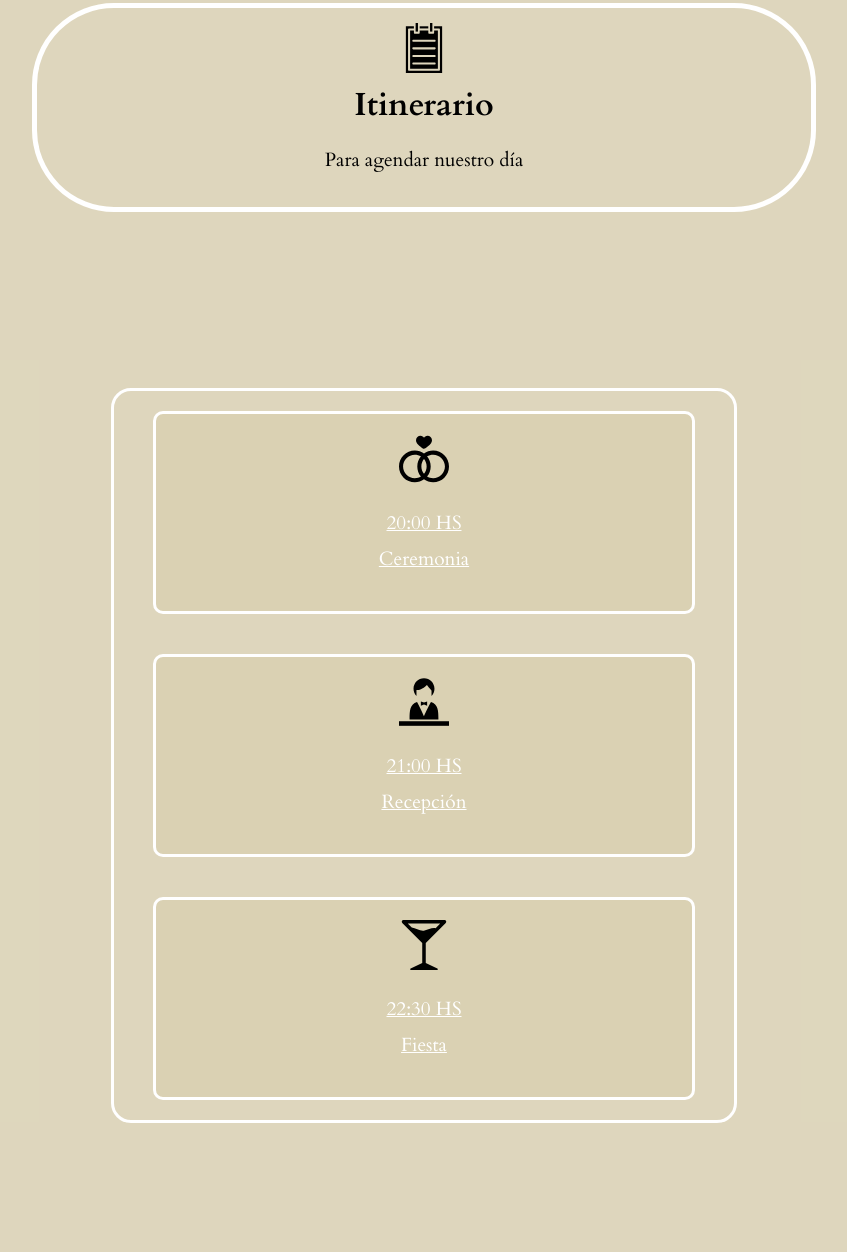
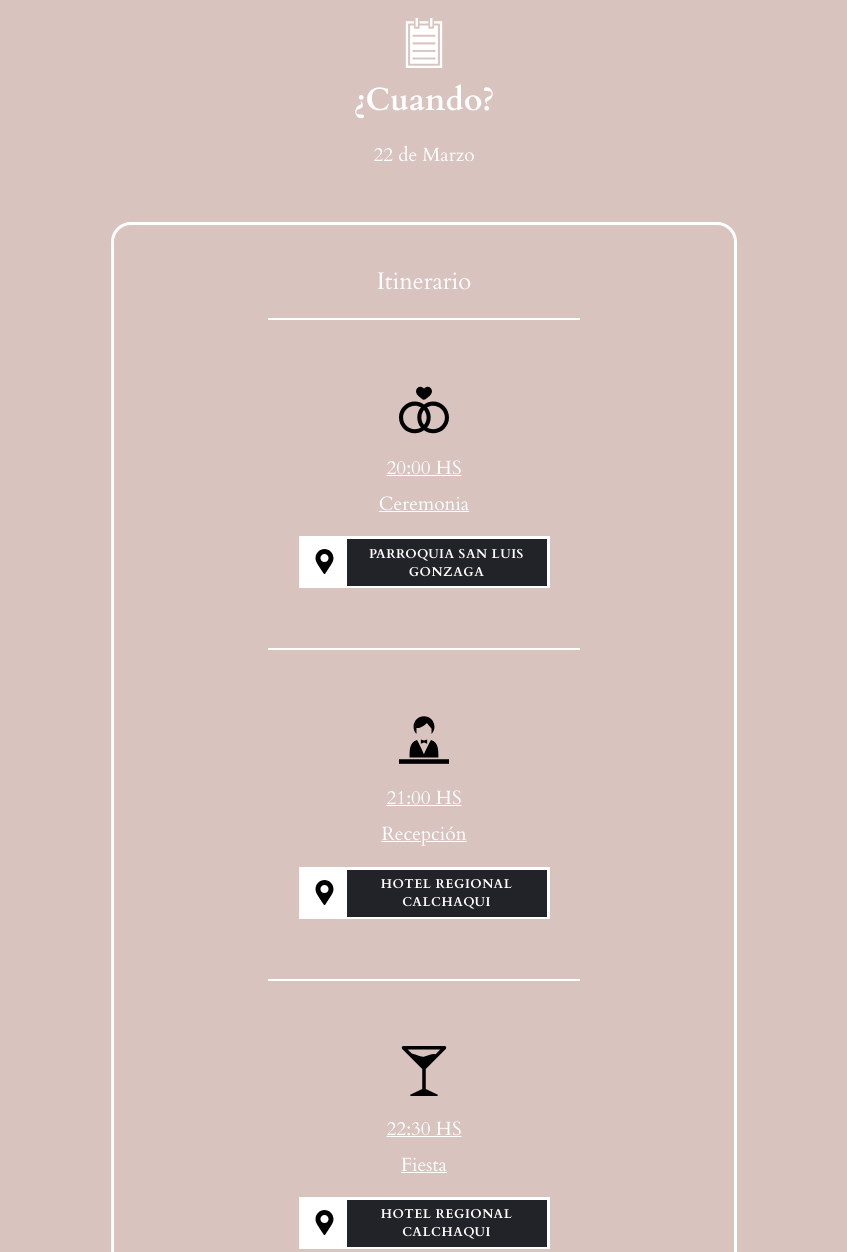
Before and after one commit to AkselFumis/Tarjeta-Digital, a plain HTML site: page index.html in a window 1280 px wide. Shown: the part 2181-3433 px from the top of the page, without its empty margins (216-1063 px from the left). Drawn offline with Linux system fonts and the light colour scheme.

Commit message:
Cambio de color y cosas menores

```diff
--- a/index.html
+++ b/index.html
@@ -50,33 +50,38 @@
 
     <section id="events" class="seccion">
         <div class="texto-itinerario">
-            <svg fill="#000000" version="1.1" id="Capa_1" xmlns="http://www.w3.org/2000/svg"
-                xmlns:xlink="http://www.w3.org/1999/xlink" viewBox="0 0 490 490" xml:space="preserve">
-                <g>
+            <svg fill="#ffffff" version="1.1" id="Capa_1" xmlns="http://www.w3.org/2000/svg"
+                xmlns:xlink="http://www.w3.org/1999/xlink" viewBox="0 0 490 490" xml:space="preserve" stroke="#ffffff">
+                <g id="SVGRepo_bgCarrier" stroke-width="0"></g>
+                <g id="SVGRepo_tracerCarrier" stroke-linecap="round" stroke-linejoin="round"></g>
+                <g id="SVGRepo_iconCarrier">
                     <g>
                         <g>
-                            <rect x="162.9" width="22.9" height="84.4" />
-                            <path d="M145.8,73.9h-36.9v374.5h272.2V73.9h-36.9v20.6c0,5.8-4.7,10.1-10.1,10.1h-36.6c-5.8,0-10.1-4.7-10.1-10.1V73.9H203v20.6
-				c0,5.8-4.7,10.1-10.1,10.1h-36.6c-5.8,0-10.1-4.7-10.1-10.1V73.9H145.8z M349.2,407.6H140.8c-5.8,0-10.1-4.7-10.1-10.1
-				c0-5.8,4.7-10.1,10.1-10.1h208.4c5.8,0,10.1,4.7,10.1,10.1C359.7,402.9,355.1,407.6,349.2,407.6z M349.2,333.3H140.8
-				c-5.8,0-10.1-4.7-10.1-10.1s4.7-10.1,10.1-10.1h208.4c5.8,0,10.1,4.7,10.1,10.1S355.1,333.3,349.2,333.3z M349.2,258.6H140.8
-				c-5.8,0-10.1-4.7-10.1-10.1c0-5.8,4.7-10.1,10.1-10.1h208.4c5.8,0,10.1,4.7,10.1,10.1C359.7,253.9,355.1,258.6,349.2,258.6z
-				 M349.2,163.3c5.8,0,10.1,4.7,10.1,10.1c0,5.8-4.7,10.1-10.1,10.1H140.8c-5.8,0-10.1-4.7-10.1-10.1c0-5.8,4.7-10.1,10.1-10.1
-				H349.2z" />
-                            <rect x="203" y="32.3" width="84" height="21" />
-                            <rect x="304.1" width="22.9" height="84.4" />
-                            <path d="M344.2,53.3h47.1c5.8,0,10.1,4.7,10.1,10.1v395.1c0,5.8-4.7,10.1-10.1,10.1H98.8c-5.8,0-10.1-4.7-10.1-10.1V63.8
-				c0-5.8,4.7-10.1,10.1-10.1h47.1V32.3H67.3V490h355.4V32.3h-78.6v21H344.2z" />
+                            <g>
+                                <rect x="162.9" width="22.9" height="84.4"></rect>
+                                <path
+                                    d="M145.8,73.9h-36.9v374.5h272.2V73.9h-36.9v20.6c0,5.8-4.7,10.1-10.1,10.1h-36.6c-5.8,0-10.1-4.7-10.1-10.1V73.9H203v20.6 c0,5.8-4.7,10.1-10.1,10.1h-36.6c-5.8,0-10.1-4.7-10.1-10.1V73.9H145.8z M349.2,407.6H140.8c-5.8,0-10.1-4.7-10.1-10.1 c0-5.8,4.7-10.1,10.1-10.1h208.4c5.8,0,10.1,4.7,10.1,10.1C359.7,402.9,355.1,407.6,349.2,407.6z M349.2,333.3H140.8 c-5.8,0-10.1-4.7-10.1-10.1s4.7-10.1,10.1-10.1h208.4c5.8,0,10.1,4.7,10.1,10.1S355.1,333.3,349.2,333.3z M349.2,258.6H140.8 c-5.8,0-10.1-4.7-10.1-10.1c0-5.8,4.7-10.1,10.1-10.1h208.4c5.8,0,10.1,4.7,10.1,10.1C359.7,253.9,355.1,258.6,349.2,258.6z M349.2,163.3c5.8,0,10.1,4.7,10.1,10.1c0,5.8-4.7,10.1-10.1,10.1H140.8c-5.8,0-10.1-4.7-10.1-10.1c0-5.8,4.7-10.1,10.1-10.1 H349.2z">
+                                </path>
+                                <rect x="203" y="32.3" width="84" height="21"></rect>
+                                <rect x="304.1" width="22.9" height="84.4"></rect>
+                                <path
+                                    d="M344.2,53.3h47.1c5.8,0,10.1,4.7,10.1,10.1v395.1c0,5.8-4.7,10.1-10.1,10.1H98.8c-5.8,0-10.1-4.7-10.1-10.1V63.8 c0-5.8,4.7-10.1,10.1-10.1h47.1V32.3H67.3V490h355.4V32.3h-78.6v21H344.2z">
+                                </path>
+                            </g>
                         </g>
                     </g>
                 </g>
             </svg>
-            <h2>Itinerario</h2>
-            <p>Para agendar nuestro día</p>
+            <h2>¿Cuando?</h2>
+            <p>22 de Marzo</p>
         </div>
 
         <div class="itinerario">
-            <div class="evento" onclick="mostrarMapa('ceremonia')">
+            <div class="encabezado-itinerario">
+                Itinerario
+            </div>
+            <hr class="separador">
+            <div class="evento">
                 <svg fill="#000000" height="800px" width="800px" version="1.1" id="Capa_1"
                     xmlns="http://www.w3.org/2000/svg" xmlns:xlink="http://www.w3.org/1999/xlink"
                     viewBox="0 0 368.875 368.875" xml:space="preserve">
@@ -98,8 +103,29 @@
                 </svg>
                 <p class="hora">20:00 HS</p>
                 <p class="titulo">Ceremonia</p>
+                <div class="button-icon" onclick="mostrarMapa('ceremonia')">
+                    <div class="icon">
+                        <svg fill="#000000" height="800px" width="800px" version="1.1" id="Layer_1"
+                            xmlns="http://www.w3.org/2000/svg" xmlns:xlink="http://www.w3.org/1999/xlink"
+                            viewBox="0 0 512 512" xml:space="preserve">
+                            <g>
+                                <g>
+                                    <path d="M256,0C154.739,0,72.348,82.386,72.348,183.652c0,70.241,18.514,94.635,169.771,320.929
+			C245.217,509.217,250.424,512,256,512s10.782-2.783,13.881-7.418c151.251-226.216,169.771-251.423,169.771-320.929
+			C439.652,82.386,357.261,0,256,0z M256,267.13c-46.032,0-83.478-37.446-83.478-83.478c0-46.032,37.446-83.478,83.478-83.478
+			s83.478,37.446,83.478,83.478C339.478,229.684,302.032,267.13,256,267.13z" />
+                                </g>
+                            </g>
+                        </svg>
+                    </div>
+                    <div class="cube">
+                        <span class="side front">Parroquia San Luis Gonzaga</span>
+                        <span class="side top">Ubicacion</span>
+                    </div>
+                </div>
             </div>
-            <div class="evento" onclick="mostrarMapa('recepcion')">
+            <hr>
+            <div class="evento">
                 <svg version="1.1" id="_x32_" xmlns="http://www.w3.org/2000/svg"
                     xmlns:xlink="http://www.w3.org/1999/xlink" viewBox="0 0 512 512" xml:space="preserve">
                     <style type="text/css">
@@ -120,8 +146,29 @@
                 </svg>
                 <p class="hora">21:00 HS</p>
                 <p class="titulo">Recepción</p>
+                <div class="button-icon" onclick="mostrarMapa('recepcion')">
+                    <div class="icon">
+                        <svg fill="#000000" height="800px" width="800px" version="1.1" id="Layer_1"
+                            xmlns="http://www.w3.org/2000/svg" xmlns:xlink="http://www.w3.org/1999/xlink"
+                            viewBox="0 0 512 512" xml:space="preserve">
+                            <g>
+                                <g>
+                                    <path d="M256,0C154.739,0,72.348,82.386,72.348,183.652c0,70.241,18.514,94.635,169.771,320.929
+			C245.217,509.217,250.424,512,256,512s10.782-2.783,13.881-7.418c151.251-226.216,169.771-251.423,169.771-320.929
+			C439.652,82.386,357.261,0,256,0z M256,267.13c-46.032,0-83.478-37.446-83.478-83.478c0-46.032,37.446-83.478,83.478-83.478
+			s83.478,37.446,83.478,83.478C339.478,229.684,302.032,267.13,256,267.13z" />
+                                </g>
+                            </g>
+                        </svg>
+                    </div>
+                    <div class="cube">
+                        <span class="side front">Hotel Regional Calchaqui</span>
+                        <span class="side top">Ubicacion</span>
+                    </div>
+                </div>
             </div>
-            <div class="evento" onclick="mostrarMapa('fiesta')">
+            <hr>
+            <div class="evento" >
                 <svg height="800px" width="800px" version="1.1" id="Capa_1" xmlns="http://www.w3.org/2000/svg"
                     xmlns:xlink="http://www.w3.org/1999/xlink" viewBox="0 0 491.035 491.035" xml:space="preserve">
                     <path id="coctail-glass" style="fill:#000100;"
@@ -133,6 +180,26 @@
                 </svg>
                 <p class="hora">22:30 HS</p>
                 <p class="titulo">Fiesta</p>
+                <div class="button-icon" onclick="mostrarMapa('fiesta')">
+                    <div class="icon">
+                        <svg fill="#000000" height="800px" width="800px" version="1.1" id="Layer_1"
+                            xmlns="http://www.w3.org/2000/svg" xmlns:xlink="http://www.w3.org/1999/xlink"
+                            viewBox="0 0 512 512" xml:space="preserve">
+                            <g>
+                                <g>
+                                    <path d="M256,0C154.739,0,72.348,82.386,72.348,183.652c0,70.241,18.514,94.635,169.771,320.929
+			C245.217,509.217,250.424,512,256,512s10.782-2.783,13.881-7.418c151.251-226.216,169.771-251.423,169.771-320.929
+			C439.652,82.386,357.261,0,256,0z M256,267.13c-46.032,0-83.478-37.446-83.478-83.478c0-46.032,37.446-83.478,83.478-83.478
+			s83.478,37.446,83.478,83.478C339.478,229.684,302.032,267.13,256,267.13z" />
+                                </g>
+                            </g>
+                        </svg>
+                    </div>
+                    <div class="cube">
+                        <span class="side front">Hotel Regional Calchaqui</span>
+                        <span class="side top">Ubicacion</span>
+                    </div>
+                </div>
             </div>
         </div>
     </section>
--- a/styles.css
+++ b/styles.css
@@ -217,7 +217,7 @@ footer {
     padding: 20px;
     padding-bottom: 50px;
     border-radius: 10px;
-    background-color: #dad1b3d9;
+    background-color: #d8c3bf;
     flex-wrap: wrap;
     height: auto;
     min-height: 175vh;
@@ -240,7 +240,7 @@ footer {
     border-radius: 82px 82px 82px 82px;
     -webkit-border-radius: 82px 82px 82px 82px;
     -moz-border-radius: 82px 82px 82px 82px;
-    border: 5px solid #ffffff;
+    color: white;
     padding: 15px;
 }
 
@@ -267,28 +267,43 @@ footer {
     flex-wrap: wrap;
 }
 
+.itinerario hr {
+    width: 50%;
+    margin-right: auto;
+    margin-left: auto;
+    margin-top: 20px;
+    margin-bottom: 25px;
+    background-color: white;
+    border: 1px solid #ffffff;
+}
+
+.encabezado-itinerario {
+    font-size: 1.5em;
+    color: white;
+    padding-top: 40px;
+    text-align: center;
+    width: 80%;
+}
+
 .evento {
-    background-color: #dad1b3;
+    display: flex;
+    flex-direction: column;
+    align-items: center;
     padding: 20px;
     border-radius: 10px;
     margin: 20px;
     text-align: center;
     cursor: pointer;
-    border: 3px solid white;
     width: 80%;
     transition: all 1s;
+    height: auto;
     /* Color del borde */
-}
-
-.evento:hover {
-    background-color: white;
-    color: #dad1b3;
 }
 
 .hora {
     font-size: 1.5em;
     margin: 0;
-    color: #d2c18a;
+    color: #ecd5d1;
 }
 
 .titulo,
@@ -299,9 +314,63 @@ footer {
     text-decoration: underline;
 }
 
-.evento:hover .hora,
-.evento:hover .titulo {
-    color: #d2c18a;
+.button-icon {
+    display: flex;
+    border: 3px #fff solid;
+    width: fit-content;
+    height: fit-content;
+    cursor: pointer;
+}
+
+.icon {
+    background-color: #fff;
+    padding: 10px 10px 5px 10px;
+}
+
+#events .icon svg {
+    width: 25px;
+    height: 25px;
+    margin: 0;
+}
+
+.cube {
+    transition: all 0.4s;
+    transform-style: preserve-3d;
+    width: 200px;
+    height: 20px;
+}
+
+.button-icon:hover {
+    border-color: #d3b6b0;
+}
+
+.button-icon:hover .cube {
+    transform: rotateX(90deg);
+}
+
+.side {
+    position: absolute;
+    height: 47px;
+    width: 200px;
+    display: flex;
+    font-size: 0.8em;
+    justify-content: center;
+    align-items: center;
+    text-transform: uppercase;
+    letter-spacing: 0.5px;
+    font-weight: bold;
+}
+
+.top {
+    background: #d3b6b0;
+    color: #fff;
+    transform: rotateX(-90deg) translate3d(0, 13.5px, 2em);
+}
+
+.front {
+    background: #222229;
+    color: #fff;
+    transform: translate3d(0, 0, 1em);
 }
 
 /* Estilos para el modal */
@@ -394,7 +463,7 @@ footer {
 .info-item {
     width: 30%;
     background-color: white;
-    border: 3px solid #dad1b3;
+    border: 3px solid #d8c3bf;
     border-radius: 10px;
     padding: 20px;
     margin: 10px 0;
@@ -408,7 +477,7 @@ footer {
 }
 
 .info-item .contenido h3 {
-    color: #d2c18a;
+    color: #efd1cb;
     margin-top: 10px;
     font-size: 2rem;
 }
@@ -420,7 +489,7 @@ footer {
 
 .info-item button {
     padding: 10px 20px;
-    background: #dad1b3;
+    background: #d8c3bf;
     border: none;
     color: white;
     cursor: pointer;
@@ -429,7 +498,7 @@ footer {
 }
 
 .info-item button:hover {
-    background: #d2c18a;
+    background: #efd1cb;
 }
 
 #modal-body {
@@ -450,7 +519,7 @@ footer {
 
 #modal-body h3 {
     text-align: center;
-    color: #d2c18a;
+    color: #efd1cb;
     font-size: 2em;
     margin: 10px 0;
 }
@@ -465,7 +534,7 @@ footer {
     display: block;
     margin: 20px auto;
     padding: 10px 20px;
-    background: #d2c18a;
+    background: #efd1cb;
     border: none;
     color: white;
     cursor: pointer;
@@ -474,7 +543,7 @@ footer {
 }
 
 #modal-body button:hover {
-    background: #ceb562;
+    background: #ffd5cd;
 }
 
 #confirmacion {
@@ -486,7 +555,7 @@ footer {
     background-color: white;
     border-radius: 10px;
     box-shadow: 0 0 10px rgba(0, 0, 0, 0.1);
-    background-color: #dad1b3;
+    background-color: #d8c3bf;
     height: auto;
 }
 
@@ -528,7 +597,7 @@ footer {
 .form-heading {
     text-align: center;
     margin: 2em;
-    color: #dad1b3;
+    color: #d8c3bf;
     font-size: 1.2em;
     background-color: transparent;
     align-self: center;
@@ -546,7 +615,7 @@ footer {
     border: none;
     outline: none;
     color: #171717;
-    background-color: #dad1b3;
+    background-color: #d8c3bf;
     box-shadow: inset 2px 5px 10px rgb(5, 5, 5);
     flex-direction: column;
     /* Asegurar que los campos adicionales se dispongan en columnas */
@@ -557,7 +626,7 @@ select {
 }
 
 option {
-    background-color: #dad1b3;
+    background-color: #d8c3bf;
     color: white;
 }
 
@@ -584,28 +653,28 @@ option {
     border: none;
     outline: none;
     background-color: transparent;
-    color: #dad1b3;
+    color: #d8c3bf;
     font-weight: bold;
-    outline: 1px solid #dad1b3;
+    outline: 1px solid #d8c3bf;
     transition: all ease-in-out 0.3s;
 }
 
 .sendMessage-btn:hover {
     transition: all ease-in-out 0.3s;
-    background-color: #dad1b3;
+    background-color: #d8c3bf;
     color: #000;
     cursor: pointer;
     box-shadow: inset 2px 5px 10px rgb(5, 5, 5);
 }
 
 .form-card1 {
-    background-image: linear-gradient(163deg, #e4d08c 0%, #e4d08c 100%);
+    background-image: linear-gradient(163deg, #efd1cb 0%, #efd1cb 100%);
     border-radius: 22px;
     transition: all 0.3s;
 }
 
 .form-card1:hover {
-    box-shadow: 0px 0px 30px 1px rgba(239, 202, 38, 0.3);
+    box-shadow: 0px 0px 30px 1px rgba(222, 181, 158, 0.74);
 }
 
 .form-card2 {
@@ -619,8 +688,20 @@ option {
 }
 
 @media (max-width: 768px) {
-    .mensaje-bienvenida{
+    .mensaje-bienvenida {
         width: 100%;
+    }
+
+    .texto-itinerario {
+        width: 80%;
+    }
+
+    .itinerario {
+        width: 90%;
+    }
+
+    .info-item {
+        width: 90%;
     }
 }
 
@@ -630,10 +711,12 @@ option {
     header .contador div {
         min-width: 40px;
     }
-    header .contador .numero{
+
+    header .contador .numero {
         font-size: 1.5rem;
     }
-    header .contador .unidad{
+
+    header .contador .unidad {
         font-size: 0.8rem;
     }
 
@@ -649,14 +732,4 @@ option {
     .frase-about span {
         font-size: 1rem;
     }
-
-    .texto-itinerario{
-        width: 80%;
-    }
-    .itinerario {
-        width: 90%;
-    }
-    .info-item {
-        width: 90%;
-    }
 }
```
